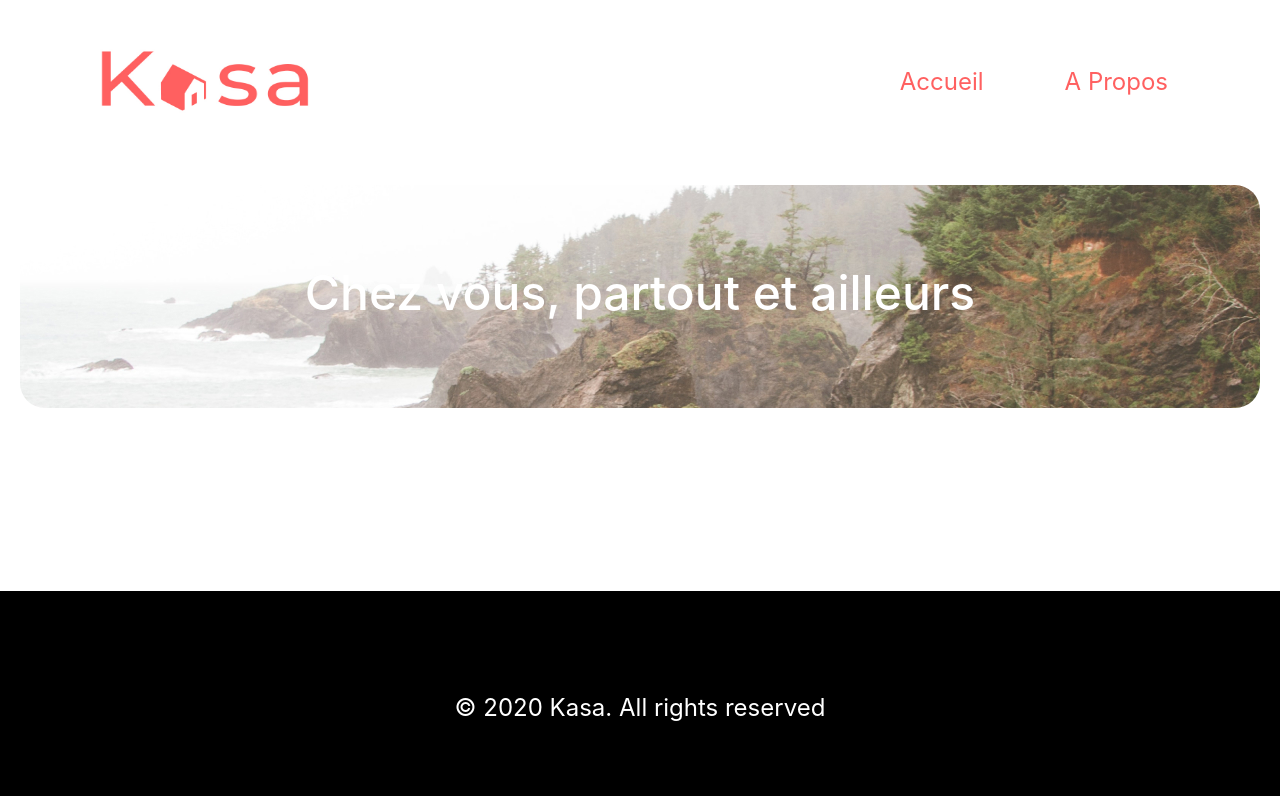
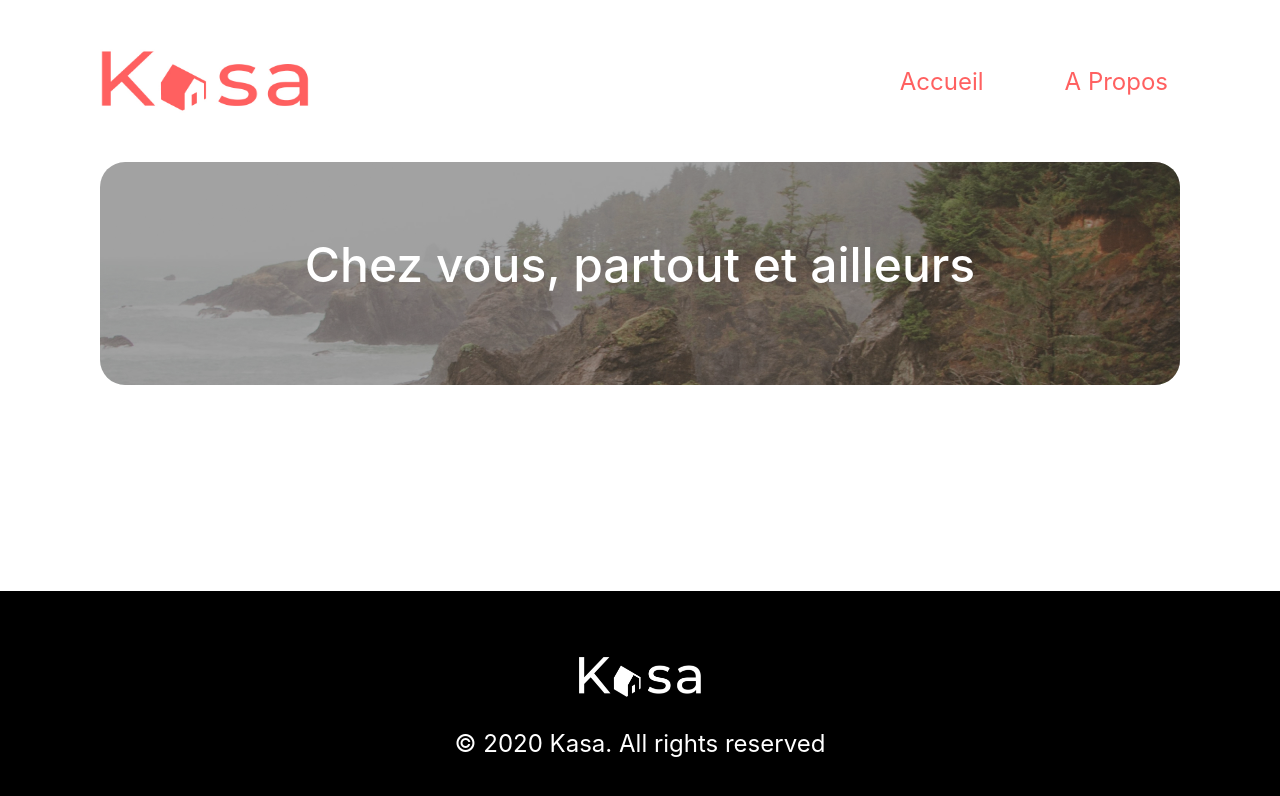
Before and after one commit to KayDaaH/D-veloppez-une-application-Web-avec-React-et-React-Router, a React (Create React App) app in the folder my-app/: page / in a window 1280 px wide. Shown: the top 796 px of the page. Built offline with nearby package versions, Linux system fonts and the light colour scheme.

Commit message:
Correction des détails des images

```diff
--- a/my-app/src/components/Footer/Footer.js
+++ b/my-app/src/components/Footer/Footer.js
@@ -4,9 +4,9 @@ import logoblack from "./logoblack.png";
 function Footer() {
   return (
     <header className={styles.main}>
-      <div className={styles.logo}>
-        <img className={styles.logoblack} src={logoblack} alt="logo" />
-      </div>
+      {/* <img className={styles.logoblack} src={logoblack} alt="logo" /> */}
+      <div className={styles.logoblack}></div>
+
       <div className={styles.mention}>© 2020 Kasa. All rights reserved</div>
     </header>
   );
--- a/my-app/src/components/Footer/Footer.module.scss
+++ b/my-app/src/components/Footer/Footer.module.scss
@@ -17,14 +17,21 @@
             .logoblack {
                 width: 122px;
                 height: 40px;
-            padding-top: 66px;
+                background-image: url("./logoblack.png");
+                margin-top: 66px;
+                background-repeat: no-repeat;
+                background-size: 100%;
+                // max-width: 100%;
+                // max-height: 100%;
+                margin-bottom: 32px;
             }
 
             .mention {
                 color: white;
                 font-size: 24px;
-            padding-top: 32px;
+
             }
 
 
+
 }
--- a/my-app/src/pages/Error/Error.module.scss
+++ b/my-app/src/pages/Error/Error.module.scss
@@ -23,5 +23,6 @@
 
     .link {
         color: #FF6060;
+        font-size: 18px;
     }
 }
--- a/my-app/src/pages/Home/Home.js
+++ b/my-app/src/pages/Home/Home.js
@@ -1,13 +1,14 @@
 import Footer from "../../components/Footer/Footer";
 import styles from "./Home.module.scss";
-import image from "./image.jpg";
+// import image from "./image.jpg";
 
 function Home() {
   return (
     <div className={styles.main}>
       <div className={styles.container}>
         <div className={styles.bloc_image}>
-          <img className={styles.landscape} src={image} alt="landscape" />
+          {/* <img className={styles.landscape} src={image} alt="landscape" /> */}
+          <div className={styles.darken}></div>
           <p className={styles.title}>Chez vous, partout et ailleurs</p>
         </div>
         <div className={styles.blocs_container}></div>
--- a/my-app/src/pages/Home/Home.module.scss
+++ b/my-app/src/pages/Home/Home.module.scss
@@ -1,8 +1,11 @@
 .main {
     width: 100%;
     height: 100%;
+    display: flex;
+    justify-content: center;
 
     .container {
+        width: 100%;
         max-width: 1920px;
         display: flex;
         justify-content: center;
@@ -10,18 +13,34 @@
             display: flex;
             flex-direction: column;
             position: relative;
-            padding-top: 23px;
-                .landscape {
+            padding-top: 23px ;
+            margin: 0px 100px;
+            background-image: url("./image.jpg");
+            max-width: 1920px;
+            width: 100%;
+            height: 223px;
+            background-position: center;
+            background-size: cover;
+            border-radius: 25px;
+
+            .darken {
+                position: absolute;
+                top: 0;
+                left: 0;
+                background-color: rgba(0, 0, 0, 0.364);
+                width: 100%;
+                height: 223px;
                 border-radius: 25px;
+            }
 
-                }
                 p {
+                    position: absolute;
                     width: 100%;
                     font-size: 48px;
                     font-weight: 500;
                     color: white;
                     text-align: center;
-                    margin-top: -145px;
+                    margin-top: 50px;
 
                 }
         }
```
Lines whose indentation alone changed are shown as unchanged.
